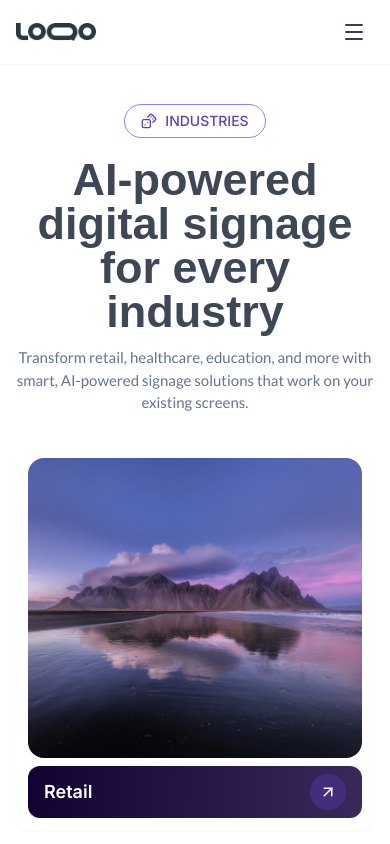
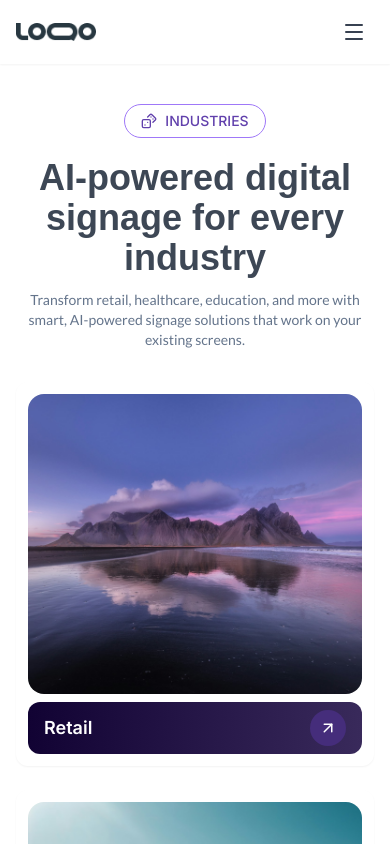
Before and after one commit to TechinoidProjects/signageX-Website, a Next.js app: page /industries in a window 390 px wide. Shown: the top 844 px of the page. Built offline with nearby package versions, Linux system fonts and the light colour scheme; a web font is replaced by a local one.

Commit message:
Fix UI tweaks and Responsiveness for the page

```diff
--- a/src/components/HomePage/WhyChooseSignageX/index.tsx
+++ b/src/components/HomePage/WhyChooseSignageX/index.tsx
@@ -37,6 +37,7 @@ export default function WhyChooseSignageX() {
             subtext="Harness the power of AI digital signage to create dynamic layouts, smart widgets, and personalized content with just one message."
             imageSrc="/images/SignageX-feature.png"
             showImage={false}
+            ImgclassName="flex!"
           />
 
           <SignageCard
--- a/src/components/HowItWorks/OurFeatures.tsx
+++ b/src/components/HowItWorks/OurFeatures.tsx
@@ -38,7 +38,7 @@ export default function OurFeatures() {
   return (
     <section className="bg-background-light w-full flex justify-center items-center py-16 px-4">
       <div className=" container mx-auto flex flex-col justify-center items-center md:gap-4 ">
-        <div className="flex flex-col justify-between items-center pb-16 gap-6">
+        <div className="flex flex-col justify-between items-center pb-16 gap-2">
           <Badge
             text="Seamless Sync"
             icon={Dices}
--- a/src/components/common/MainHeading.tsx
+++ b/src/components/common/MainHeading.tsx
@@ -25,7 +25,7 @@ export const Heading: React.FC<HeadingProps> = ({
     md: "text-xl md:text-3xl",
     lg: "text-2xl md:text-4xl",
     // xl: "text-[56px] leading-[58px]",
-    xl: "text-[45px] md:text-[56px] md:leading-[58px] leading-11",
+    xl: "text-4xl md:text-[3.5em] ",
   };
 
   return (
@@ -50,7 +50,7 @@ export const Heading: React.FC<HeadingProps> = ({
       {subtitle && (
         <p
           className={clsx(
-            "mt-3 md:text-[20px] text-[15px] font-[Lato] md:max-w-[818px]",
+            "mt-3 md:text-lg text-sm font-[Lato] md:max-w-[818px]",
             subtitleColorClass
           )}
         >
```
